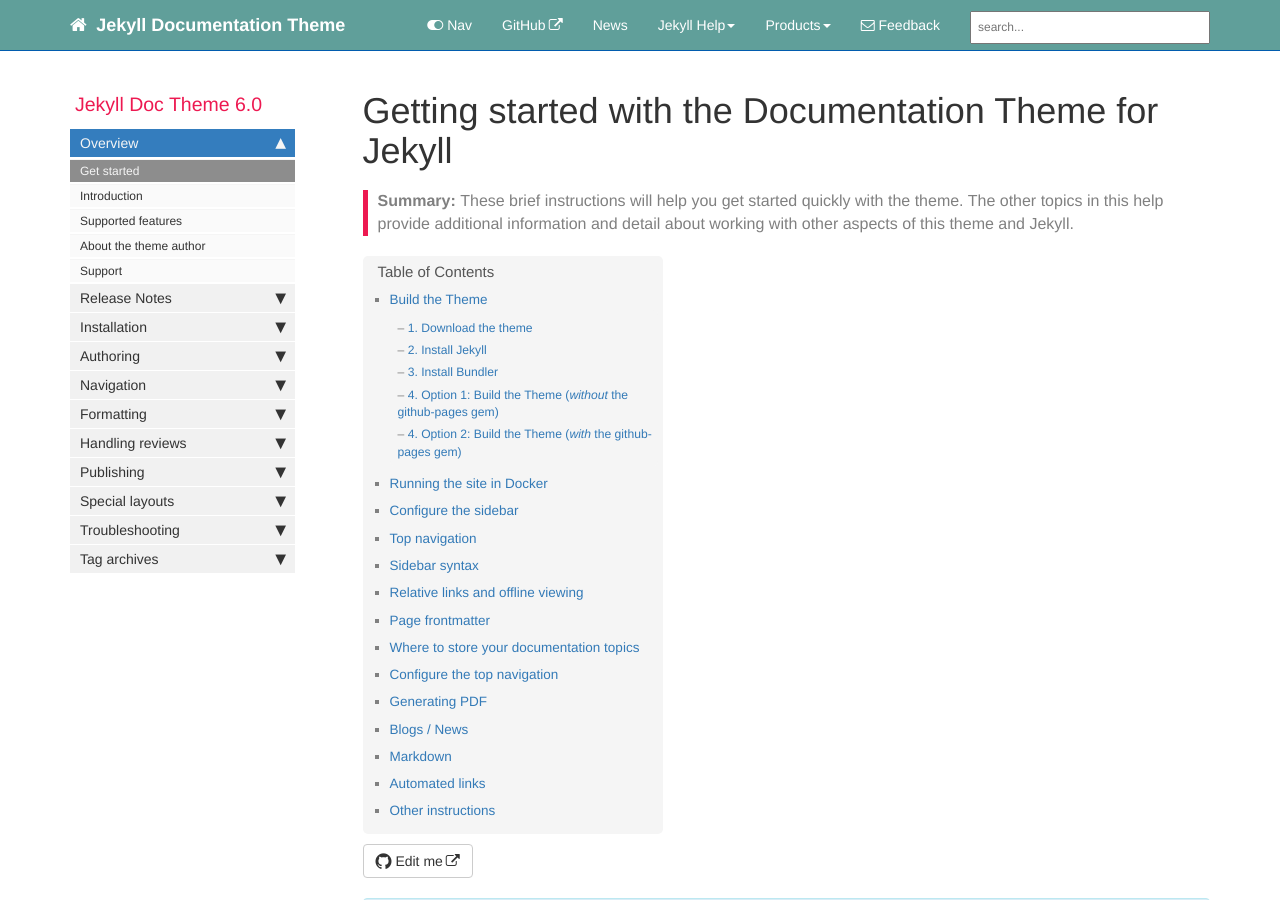
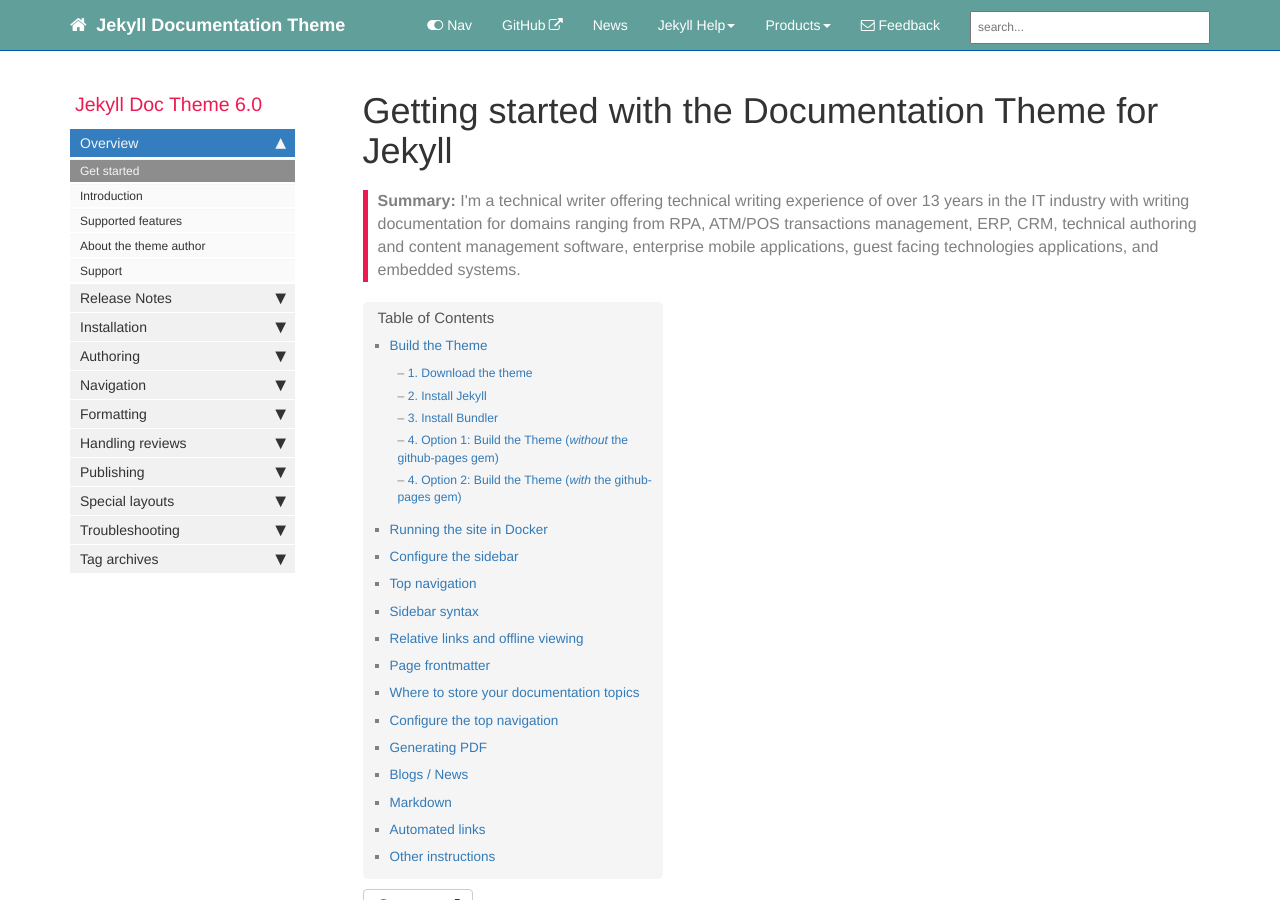
Before and after one commit to jsailo/kbase, a Jekyll site: the page built from index.md, in a window 1280 px wide and 900 px high. Built offline with Jekyll 4.4.1, drawn with Linux system fonts in a browser that asks for light colours; nearby versions of some CDN libraries; comment, search, counter and statistics services are not loaded.

```diff
--- a/index.md
+++ b/index.md
@@ -4,7 +4,7 @@ keywords: sample homepage
 tags: [getting_started]
 sidebar: mydoc_sidebar
 permalink: index.html
-summary: These brief instructions will help you get started quickly with the theme. The other topics in this help provide additional information and detail about working with other aspects of this theme and Jekyll.
+summary: I'm a technical writer offering technical writing experience of over 13 years in the IT industry with writing documentation for domains ranging from RPA, ATM/POS transactions management, ERP, CRM, technical authoring and content management software, enterprise mobile applications, guest facing technologies applications, and embedded systems.
 ---
 
 {% include note.html content="If you're cloning this theme, you're probably writing documentation of some kind. I have a blog on technical writing here called <a alt='technical writing blog' href='http://idratherbewriting.com'>I'd Rather Be Writing</a>. If you'd like to stay updated with the latest trends, best practices, and other methods for writing documentation, consider <a href='https://tinyletter.com/tomjoht'>subscribing</a>. I also have a site on <a href='http://idratherbewriting.com/learnapidoc'>writing API documentation</a>. Also, if you want a slightly different Jekyll documentation theme, see my <a href='https://github.com/amzn/jekyll-doc-project'>Jekyll doc project theme</a>." %}
```
